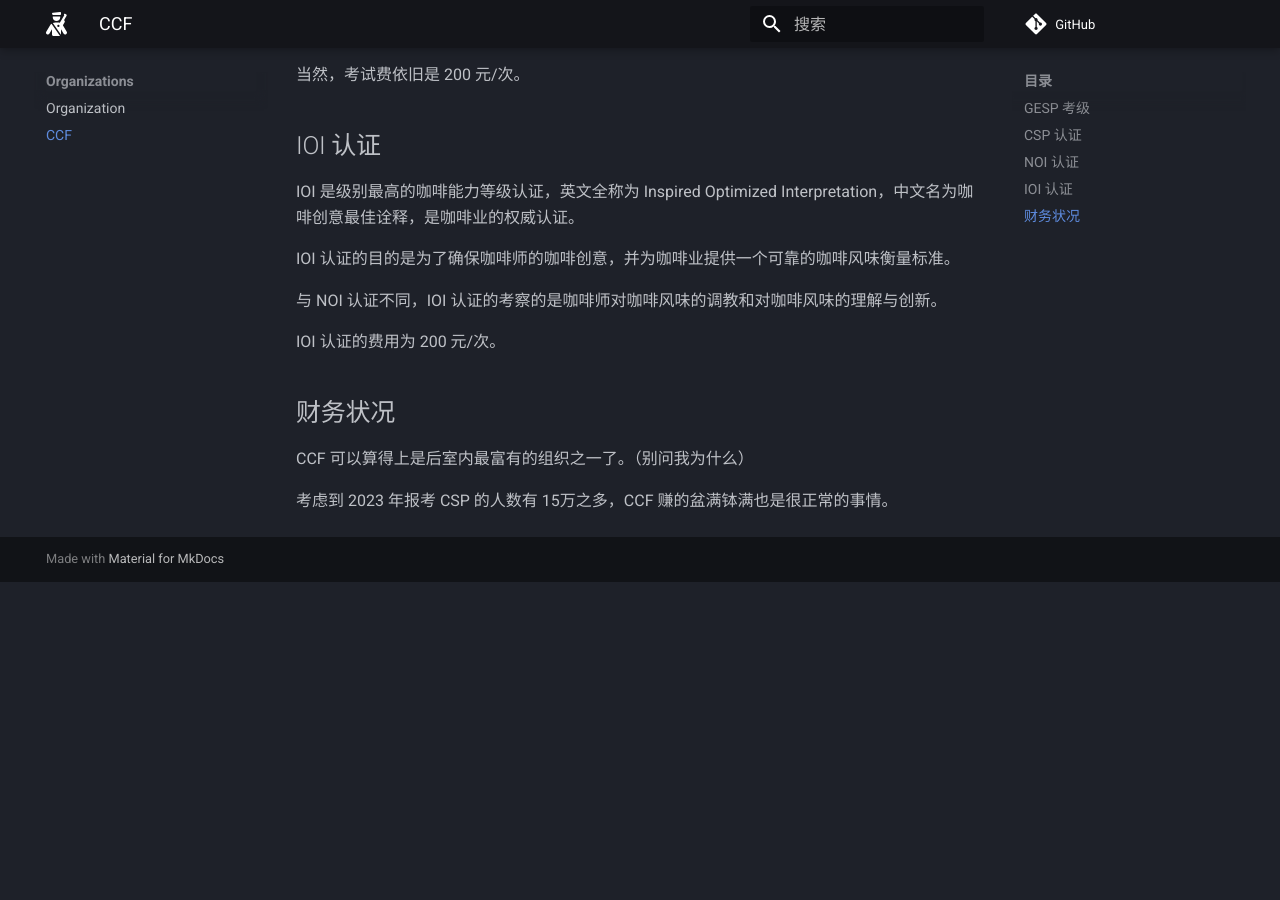
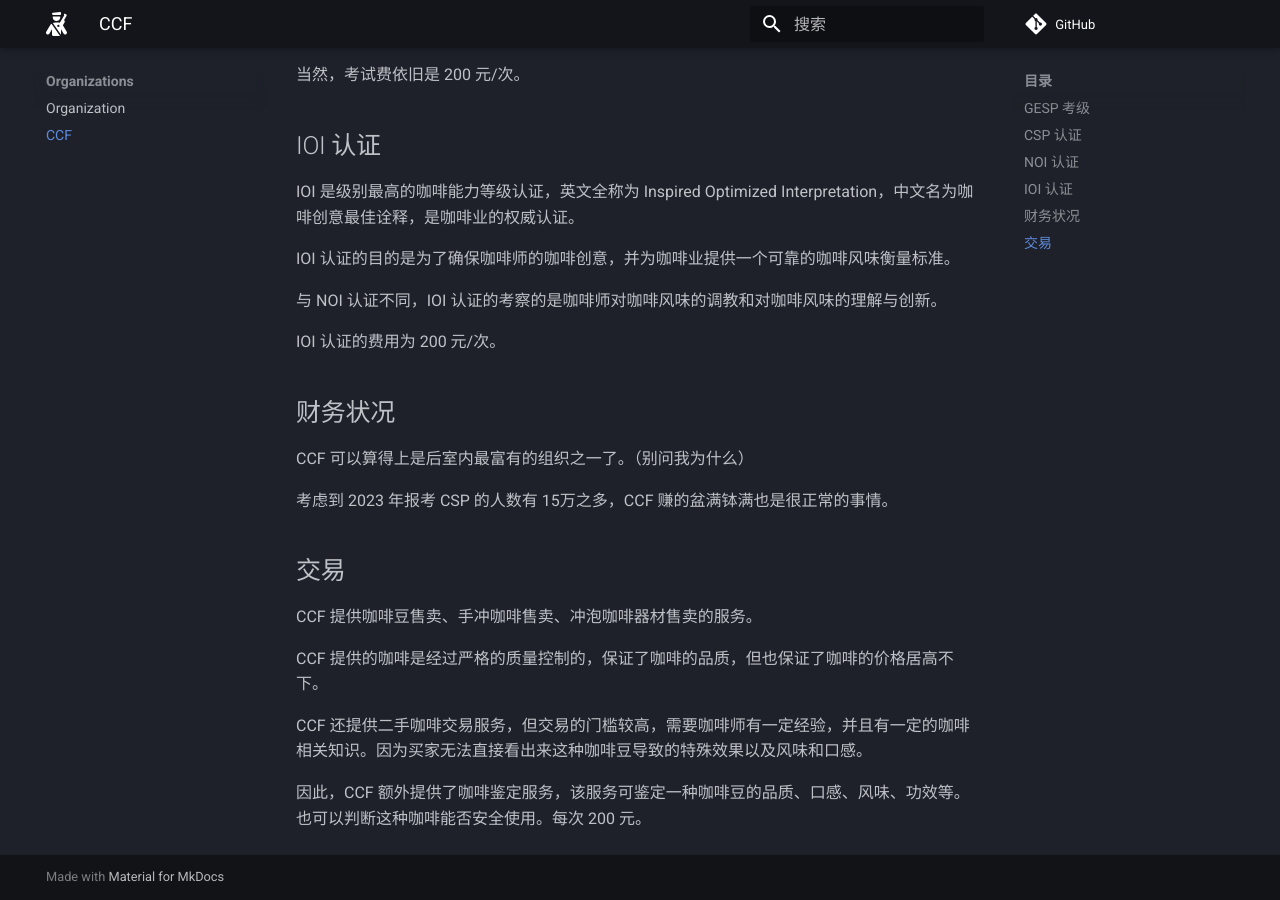
Before and after one commit to Chocolateater/FD-Class, an MkDocs documentation site: the page built from docs/Organizations/CCF.md, in a window 1280 px wide and 900 px high, scrolled down 1565 px. Built offline with MkDocs 1.6.1 and Material for MkDocs 9.7.7, drawn with Linux system fonts in a browser that asks for light colours; comment, search, counter and statistics services are not loaded; before the commit the page ends 2147 px from its top, so only the background shows below that.

```diff
--- a/docs/Organizations/CCF.md
+++ b/docs/Organizations/CCF.md
@@ -64,3 +64,13 @@ IOI 认证的费用为 200 元/次。
 CCF 可以算得上是后室内最富有的组织之一了。（别问我为什么）
 
 考虑到 2023 年报考 CSP 的人数有 15万之多，CCF 赚的盆满钵满也是很正常的事情。
+
+## 交易
+
+CCF 提供咖啡豆售卖、手冲咖啡售卖、冲泡咖啡器材售卖的服务。
+
+CCF 提供的咖啡是经过严格的质量控制的，保证了咖啡的品质，但也保证了咖啡的价格居高不下。
+
+CCF 还提供二手咖啡交易服务，但交易的门槛较高，需要咖啡师有一定经验，并且有一定的咖啡相关知识。因为买家无法直接看出来这种咖啡豆导致的特殊效果以及风味和口感。
+
+因此，CCF 额外提供了咖啡鉴定服务，该服务可鉴定一种咖啡豆的品质、口感、风味、功效等。也可以判断这种咖啡能否安全使用。每次 200 元。
```
Also changed, not shown: docs/Joinus.md (+4 -2 lines).
